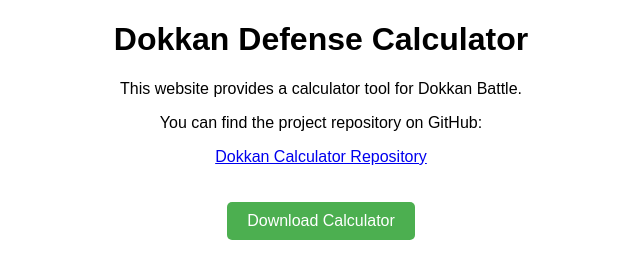
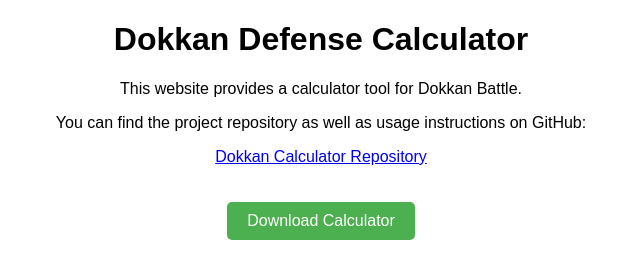
Before and after one commit to RandomNerd01/Dokkan-Calculator, a plain HTML site: page index.html in a window 1280 px wide. Shown: the whole page, without its empty margins (319-959 px from the left). Drawn offline with Linux system fonts and the light colour scheme.

Commit message:
Update index.html

```diff
--- a/index.html
+++ b/index.html
@@ -32,7 +32,7 @@
     <div class="container">
         <h1>Dokkan Defense Calculator</h1>
         <p>This website provides a calculator tool for Dokkan Battle.</p>
-        <p>You can find the project repository on GitHub:</p>
+        <p>You can find the project repository as well as usage instructions on GitHub:</p>
         <p><a href="https://github.com/RandomNerd01/Dokkan-Calculator" target="_blank">Dokkan Calculator Repository</a></p>
 
         <a href="https://github.com/RandomNerd01/Dokkan-Calculator/blob/main/DokkanCalc.rar?raw=true" class="download-btn">Download Calculator</a>
```
